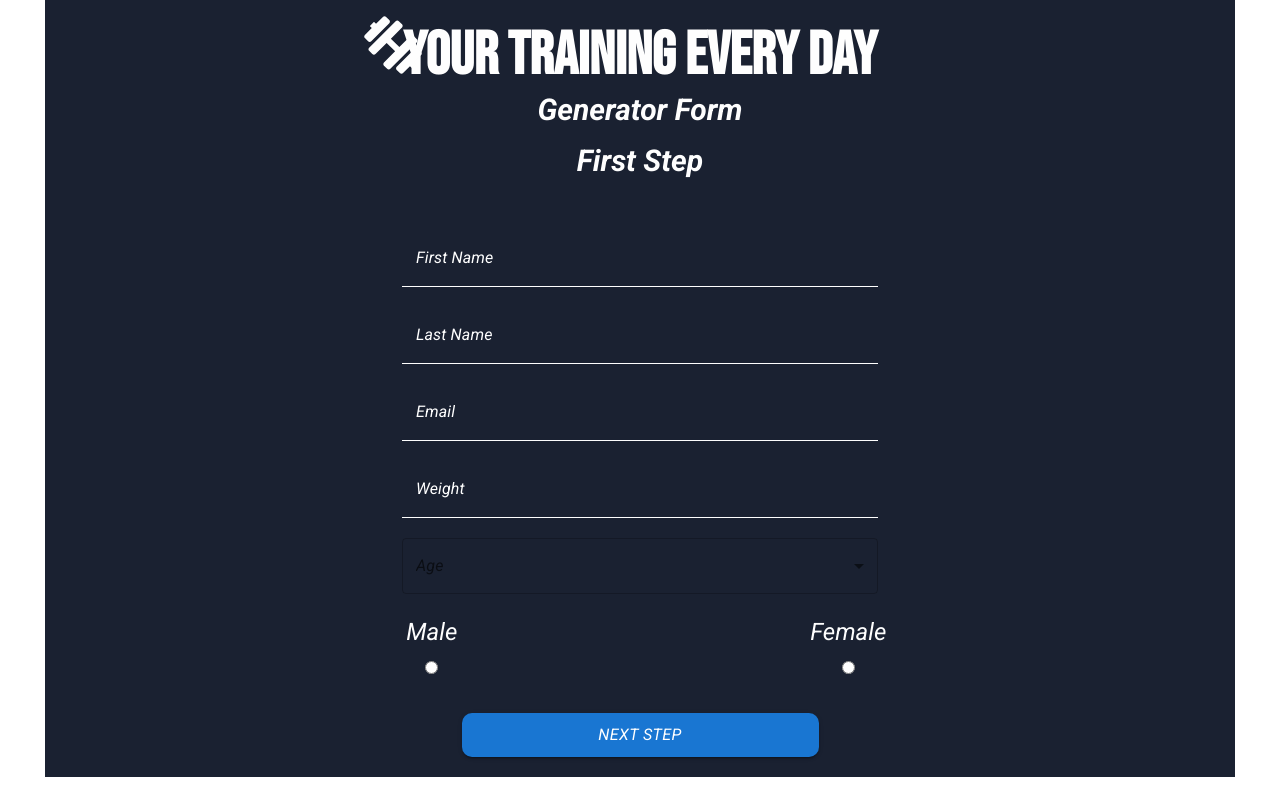
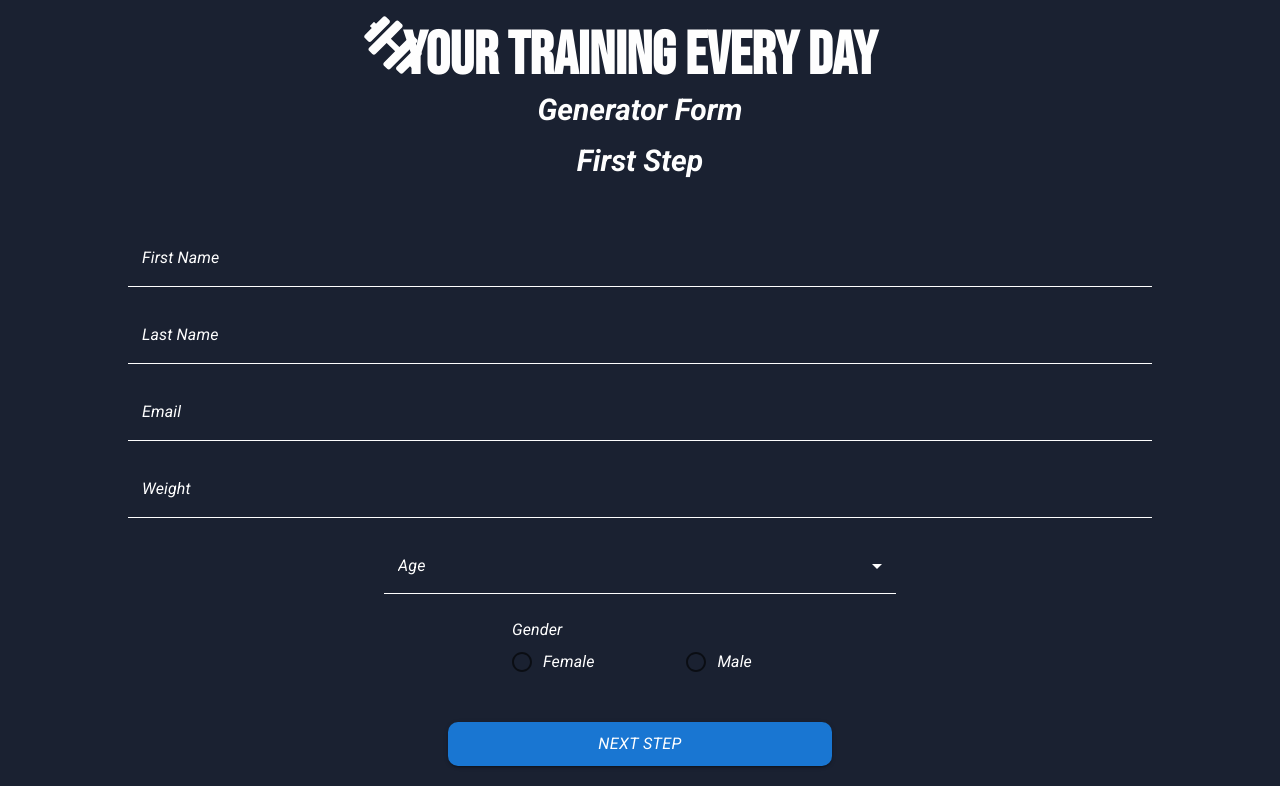
Before and after one commit to SergeiiKalina/Gum-project, a React (Create React App) app: page /gentraining in a window 1280 px wide. Built offline with nearby package versions, Linux system fonts and the light colour scheme.

Commit message:
new changes in form, change design

```diff
--- a/public/index.html
+++ b/public/index.html
@@ -2,7 +2,7 @@
 <html lang="en">
     <head>
         <meta charset="utf-8" />
-        <meta name="viewport" content="width=device-width, initial-scale=1.0" />
+        <meta name="viewport" content="initial-scale=1, width=device-width" />
         <link
             rel="apple-touch-icon"
             sizes="180x180"
--- a/src/App.scss
+++ b/src/App.scss
@@ -1,5 +1,5 @@
 .App {
-    max-width: 1280px;
+    width: 1280px;
     margin: 0 auto;
     background-color: #1a2131;
 }
--- a/src/components/FormGenTrainStepOne.jsx
+++ b/src/components/FormGenTrainStepOne.jsx
@@ -9,8 +9,12 @@ import { useForm } from "react-hook-form"
 import {
     Button,
     FormControl,
+    FormControlLabel,
+    FormLabel,
     InputLabel,
     MenuItem,
+    Radio,
+    RadioGroup,
     Select,
     TextField,
 } from "@mui/material"
@@ -18,7 +22,7 @@ import {
 import styled from "@emotion/styled"
 
 const StyledTextField = styled(TextField)({
-    width: "40%",
+    width: "80%",
     margin: "20px auto 0 auto",
     border: "none",
     "& .MuiOutlinedInput-root": {
@@ -76,6 +80,7 @@ export default function FormGenTrainStepOne() {
                     })}
                     InputProps={{
                         type: "text",
+                        autoComplete: "firstName",
                     }}
                 />
 
@@ -121,10 +126,14 @@ export default function FormGenTrainStepOne() {
                     sx={{
                         width: "40%",
                         margin: "20px auto 0 auto",
-                        color: "white",
                     }}
                 >
-                    <InputLabel id="demo-simple-select-label">Age</InputLabel>
+                    <InputLabel
+                        id="demo-simple-select-label"
+                        sx={{ color: "white", border: "none" }}
+                    >
+                        Age
+                    </InputLabel>
                     <Select
                         labelId="demo-simple-select-label"
                         id="demo-simple-select"
@@ -132,7 +141,20 @@ export default function FormGenTrainStepOne() {
                         variant="outlined"
                         {...register("age")}
                         sx={{
+                            boxShadow: "none",
                             color: "white",
+                            ".MuiOutlinedInput-notchedOutline": {
+                                border: "none",
+                                borderBottom: "1px solid #fefefe",
+                                borderRadius: "0px",
+                            },
+                            "&.MuiOutlinedInput-root:hover .MuiOutlinedInput-notchedOutline":
+                                {
+                                    borderBottom: "1px solid #42a5f5",
+                                },
+                            ".MuiSvgIcon-root": {
+                                color: "white",
+                            },
                         }}
                     >
                         <MenuItem value={1}>{`> 18`}</MenuItem>
@@ -145,31 +167,39 @@ export default function FormGenTrainStepOne() {
                 </FormControl>
 
                 <article className={style.inlineRadio}>
-                    <label
-                        className={style.radio}
-                        onClick={() => dispatch(writeSexTraining("male"))}
+                    <FormLabel
+                        id="demo-row-radio-buttons-group-label"
+                        sx={{ color: "white" }}
                     >
-                        <input
-                            type="radio"
-                            name="sex"
+                        Gender
+                    </FormLabel>
+                    <RadioGroup
+                        row
+                        aria-labelledby="demo-row-radio-buttons-group-label"
+                        name="row-radio-buttons-group"
+                        sx={{
+                            display: "flex",
+                            width: "100%",
+                            justifyContent: "space-between",
+                        }}
+                    >
+                        <FormControlLabel
+                            value="female"
+                            control={<Radio />}
+                            label="Female"
+                            sx={{ color: "white" }}
+                            {...register("sex")}
+                            onClick={() => dispatch(writeSexTraining("female"))}
+                        />
+                        <FormControlLabel
                             value="male"
+                            control={<Radio />}
+                            label="Male"
+                            sx={{ color: "white" }}
                             {...register("sex")}
+                            onClick={() => dispatch(writeSexTraining("male"))}
                         />
-                        Male
-                    </label>
-
-                    <label
-                        className={style.radio}
-                        onClick={() => dispatch(writeSexTraining("female"))}
-                    >
-                        <input
-                            type="radio"
-                            name="sex"
-                            value="female"
-                            {...register("sex")}
-                        />
-                        Female
-                    </label>
+                    </RadioGroup>
                 </article>
 
                 <Button variant="contained" type="submit">
--- a/src/components/formGenTrainStep.module.scss
+++ b/src/components/formGenTrainStep.module.scss
@@ -98,7 +98,7 @@
         }
 
         article {
-            margin: 24px 0 24px 0;
+            margin: 24px auto 24px auto;
         }
     }
 
@@ -119,8 +119,10 @@
 }
 
 .inlineRadio {
+    width: 20%;
     display: flex;
-    justify-content: center;
+    flex-direction: column;
+    margin: 0 auto;
 
     .radio {
         width: 35%;
--- a/src/index.scss
+++ b/src/index.scss
@@ -6,10 +6,9 @@
 
 body {
     max-height: 100%;
-    font-family: 'Roboto';
+    font-family: "Roboto";
     font-size: 24px;
     margin: 0 auto;
-    padding: 0 45px;
 }
 h2 {
     margin: 0;
```
